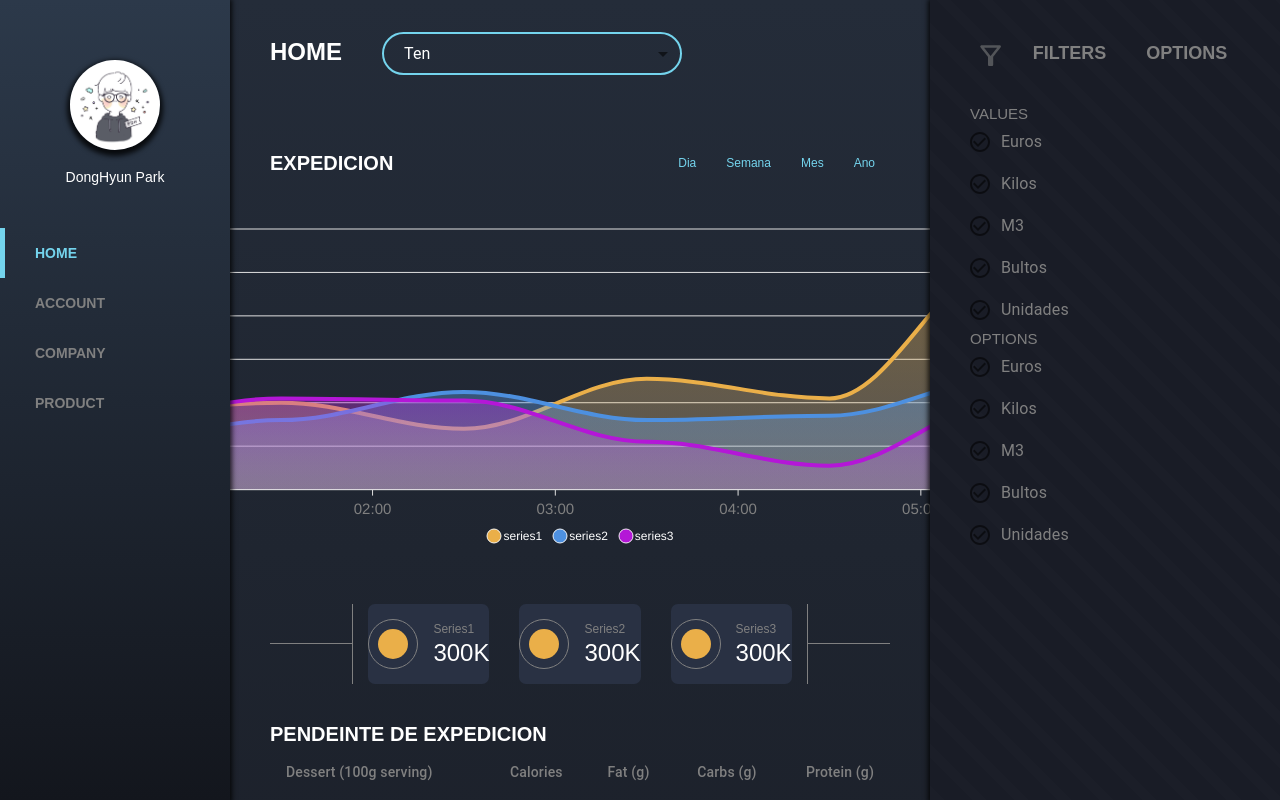
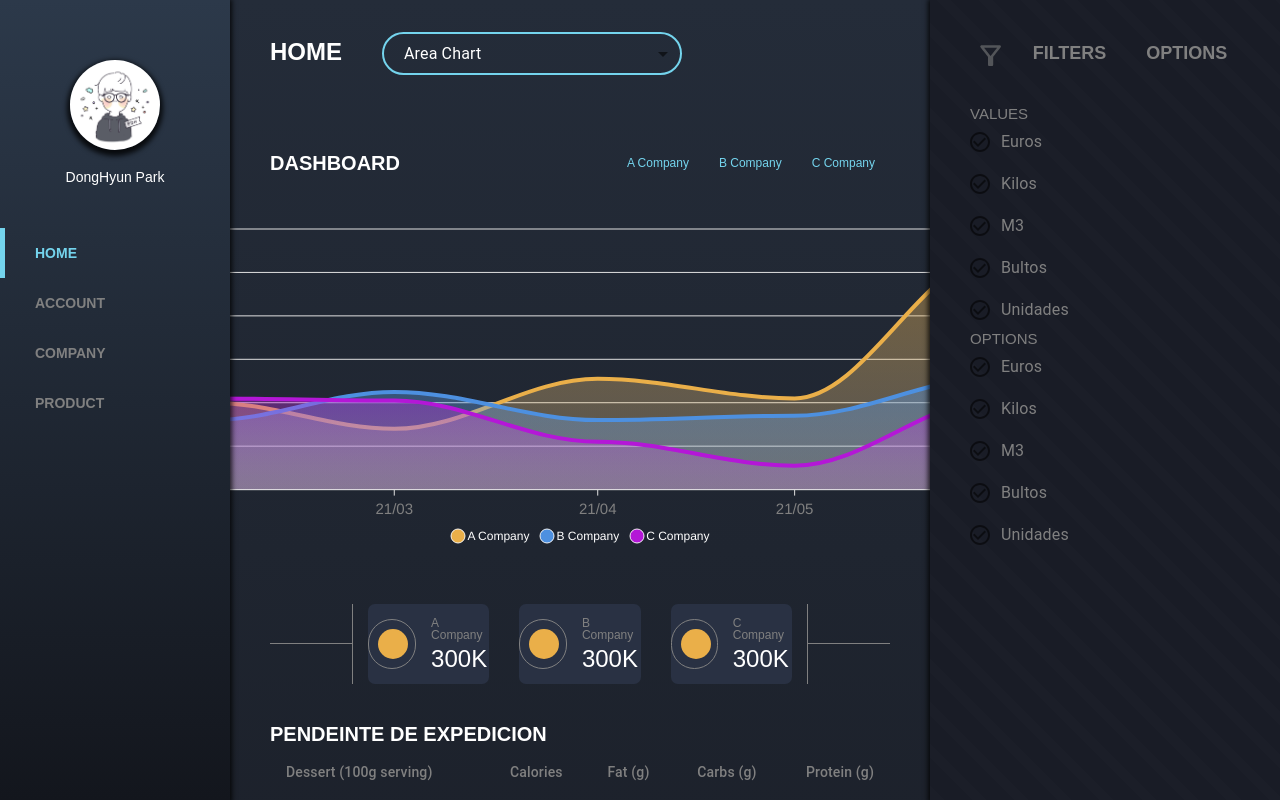
Before and after one commit to qkrdkwl9090/backoffice-react, a React (Create React App) app: page / in a window 1280 px wide. Shown: the top 800 px of the page. Built offline with nearby package versions, Linux system fonts and the light colour scheme; data requests are answered from the project's data file.

Commit message:
feat: add json-server, highlight

```diff
--- /dev/null
+++ b/db.json
@@ -0,0 +1,24 @@
+{
+    "chartData": [
+        {
+            "name": "A Company",
+            "data": [31, 40, 28, 51, 42, 109, 100]
+        }, {
+            "name": "B Company",
+            "data": [11, 32, 45, 32, 34, 52, 41]
+        }, {
+            "name": "C Company",
+            "data": [21, 42, 41, 22, 11, 42, 51]
+        }
+    ],
+    "company": [
+        { "id": 1, "name": "A Company", "onwerId": "1" },
+        { "id": 2, "name": "B Company", "onwerId": "2" },
+        { "id": 3, "name": "C Company", "onwerId": "3" }
+    ],
+    "account": [
+        { "id": 1, "name": "Test A", "birthday": "19900909", "companyId": "1" },
+        { "id": 2, "name": "Test B", "birthday": "19800809", "companyId": "2" },
+        { "id": 3, "name": "Test C", "birthday": "19900909", "companyId": "3" }
+    ]
+  }
--- a/package.json
+++ b/package.json
@@ -9,7 +9,9 @@
     "@testing-library/react": "^11.1.0",
     "@testing-library/user-event": "^12.1.10",
     "apexcharts": "^3.27.3",
+    "axios": "^0.21.1",
     "bulma": "^0.9.3",
+    "json-server": "^0.16.3",
     "react": "^17.0.2",
     "react-apexcharts": "^1.3.9",
     "react-dom": "^17.0.2",
@@ -22,8 +24,7 @@
   "scripts": {
     "start": "react-scripts start",
     "build": "react-scripts build",
-    "test": "react-scripts test",
-    "eject": "react-scripts eject"
+    "db": "json-server --watch db.json --port 5500"
   },
   "eslintConfig": {
     "extends": [
--- /dev/null
+++ b/src/api.js
@@ -0,0 +1,18 @@
+import axios from 'axios';
+
+const api = axios.create({
+    baseURL : "http://localhost:5500/",
+});
+
+export const homeApi= {
+    chartData: () => api.get("chartData"),
+}
+export const accountApi= {
+    getAccount: () => api.get("account"),
+}
+export const companyApi= {
+    getCompany: () => api.get("company"),
+}
+export const productApi= {
+    getProduct: () => api.get("product"),
+}
--- /dev/null
+++ b/src/components/Chart.js
@@ -0,0 +1,60 @@
+
+import ReactApexChart from 'react-apexcharts'
+
+function Chart({data}){
+    console.log(data);
+    const chartData = {
+        series: data,
+          options: {
+            chart: {
+              height: 350,
+              width: 1250,
+              type: 'area',
+              toolbar: {
+                show:false,
+              },
+            },
+            dataLabels:{
+                enabled:false
+            },
+            colors:['#eaaf49', '#4d90e0', '#b417d7'],
+            stroke: {
+              curve: 'smooth'
+            },
+            legend: {
+                labels:{
+                    colors: 'white'
+                }
+            },
+            xaxis: {
+              type: 'datetime',
+              labels: {
+                  style:{
+                      fontSize:'15px',
+                      colors:'grey'
+                  },
+                  format:'yy/MM'
+              },
+              categories: ["2021-01","2021-02","2021-03","2021-04","2021-05","2021-06","2021-07"],
+            },
+            yaxis: {
+                labels:{
+                    style:{
+                      fontSize:'15px',
+                      colors:'grey'
+                    }
+                }
+            },
+            tooltip: {
+              x: {
+                format: 'yy/MM'
+              },
+              theme:'dark'
+            },
+        }
+    }
+    return (
+        <ReactApexChart options={chartData.options} series={chartData.series} type="area" height={chartData.options.chart.height} width={chartData.options.chart.width}/>
+    )
+}
+export default Chart;
--- /dev/null
+++ b/src/components/Highlight.js
@@ -0,0 +1,102 @@
+import styled from 'styled-components';
+
+const HighlightContainer = styled.section`
+    display: flex;
+    margin: 40px;
+`
+const EmptyLeft = styled.div`
+    width:30%;
+    height:80px;
+    border-right: 1px solid grey;
+`
+const EmptyRight = styled.div`
+    width:30%;
+    height:80px;
+    border-left: 1px solid grey;
+`
+const EmptyTop = styled.div`
+    height:40px;
+    border-bottom: 1px solid grey;
+`
+const Highlight = styled.div`
+    width:100%;
+    display: flex;
+    align-content: center;
+    justify-content: center;
+`
+const HighlightContent = styled.div`
+    margin: 0 15px;
+    width:27%;
+    border-radius: 7px;
+    height:100%;
+    background-color: #293143;
+    display: flex;
+    justify-content: center;
+    align-items: center;
+`
+const ContentColorBorder = styled.div`
+    width:50px;
+    height:50px;
+    border-radius: 25px;
+    border: 1px solid grey;
+    padding: 9px 0 0 9px;
+`
+const ContentColor = styled.div`
+    width:30px;
+    height:30px;
+    border-radius: 25px;
+    background-color:#eaaf49;
+`
+const Content = styled.div`
+    margin-left:15px;
+`
+const ContentTitle = styled.div`
+    color:grey;
+`
+const ContentData = styled.div`
+    margin-top:6px;
+    font-size: 24px;
+`
+function HighLight(){
+    return (
+        <HighlightContainer>
+            <EmptyLeft>
+                <EmptyTop/>
+            </EmptyLeft>
+            <Highlight>
+                <HighlightContent>
+                    <ContentColorBorder>
+                        <ContentColor/>
+                    </ContentColorBorder>
+                    <Content>
+                        <ContentTitle>A Company</ContentTitle>
+                        <ContentData>300K</ContentData>
+                    </Content>
+                </HighlightContent>
+                <HighlightContent>
+                    <ContentColorBorder>
+                        <ContentColor/>
+                    </ContentColorBorder>
+                    <Content>
+                        <ContentTitle>B Company</ContentTitle>
+                        <ContentData>300K</ContentData>
+                    </Content>
+                </HighlightContent>
+                <HighlightContent>
+                    <ContentColorBorder>
+                        <ContentColor/>
+                    </ContentColorBorder>
+                    <Content>
+                        <ContentTitle>C Company</ContentTitle>
+                        <ContentData>300K</ContentData>
+                    </Content>
+                </HighlightContent>
+            </Highlight>
+            <EmptyRight>
+                <EmptyTop/>
+            </EmptyRight>
+        </HighlightContainer>
+    )
+
+}
+export default HighLight;
--- a/src/routes/home/HomeContainer.js
+++ b/src/routes/home/HomeContainer.js
@@ -1,8 +1,18 @@
+import React, {useState, useEffect} from "react";
 import HomePresenter from "./HomePresenter";
+import {homeApi} from "api"
 
 const HomeContainer = () => {
+    const [chart, setChart] = useState([]);
+    async function getData(){
+        const {data} = await homeApi.chartData();
+        setChart(data);
+    }
+    useEffect(() => {
+        getData();
+    }, [])
     return(
-        <HomePresenter></HomePresenter>
+        <HomePresenter data={chart}></HomePresenter>
     )
 
 }
--- a/src/routes/home/HomePresenter.js
+++ b/src/routes/home/HomePresenter.js
@@ -5,13 +5,14 @@ import Select from '@material-ui/core/Select';
 import MenuItem from '@material-ui/core/MenuItem';
 import { withStyles } from '@material-ui/core/styles';
 import InputBase from '@material-ui/core/InputBase';
-import ReactApexChart from 'react-apexcharts'
 import Table from '@material-ui/core/Table';
 import TableBody from '@material-ui/core/TableBody';
 import TableCell from '@material-ui/core/TableCell';
 import TableContainer from '@material-ui/core/TableContainer';
 import TableHead from '@material-ui/core/TableHead';
 import TableRow from '@material-ui/core/TableRow';
+import Chart from 'components/Chart';
+import HighLight from 'components/Highlight';
 
 const Top = styled.section`
     display: flex;
@@ -43,6 +44,8 @@ const Menu = styled.li`
     color: #74d4ed;
     padding :10px 15px;
     border-radius: 25px;
+    cursor: pointer;
+    transition: background-color .3s ease-in-out;
     &:hover{
         background-color: #74d4ed;
         color:rgb(36,44,57);
@@ -53,66 +56,7 @@ const ChartContainer = styled.section`
     flex-direction:column;
     align-items: center;
 `
-const HighlightContainer = styled.section`
-    display: flex;
-    margin: 40px;
-`
-const EmptyLeft = styled.div`
-    width:30%;
-    height:80px;
-    border-right: 1px solid grey;
-`
-const EmptyRight = styled.div`
-    width:30%;
-    height:80px;
-    border-left: 1px solid grey;
-`
-const EmptyTop = styled.div`
-    height:40px;
-    border-bottom: 1px solid grey;
-`
 
-const Highlight = styled.div`
-    width:100%;
-    display: flex;
-    align-content: center;
-    justify-content: center;
-`
-const HighlightContent = styled.div`
-    margin: 0 15px;
-    width:27%;
-    border-radius: 7px;
-    height:100%;
-    background-color: #293143;
-    display: flex;
-    justify-content: center;
-    align-items: center;
-`
-const ContentColorBorder = styled.div`
-    width:50px;
-    height:50px;
-    border-radius: 25px;
-    border: 1px solid grey;
-    padding: 9px 0 0 9px;
-`
-const ContentColor = styled.div`
-    width:30px;
-    height:30px;
-    border-radius: 25px;
-    background-color:#eaaf49;
-`
-const Content = styled.div`
-    margin-left:15px;
-
-`
-const ContentTitle = styled.div`
-    color:grey;
-
-`
-const ContentData = styled.div`
-    margin-top:6px;
-    font-size: 24px;
-`
 const TableContainerR = styled.section`
     margin :40px 40px;
 `
@@ -134,64 +78,7 @@ const BootstrapInput = withStyles((theme) => ({
         },
     },
   }))(InputBase);
-  const chartData = {
-    series: [{
-        name: 'series1',
-        data: [31, 40, 28, 51, 42, 109, 100]
-      }, {
-        name: 'series2',
-        data: [11, 32, 45, 32, 34, 52, 41]
-      }, {
-        name: 'series3',
-        data: [21, 42, 41, 22, 11, 42, 51]
-      }],
-      options: {
-        chart: {
-          height: 350,
-          width: 1250,
-          type: 'area',
-          toolbar: {
-            show:false,
-          },
-        },
-        dataLabels:{
-            enabled:false
-        },
-        colors:['#eaaf49', '#4d90e0', '#b417d7'],
-        stroke: {
-          curve: 'smooth'
-        },
-        legend: {
-            labels:{
-                colors: 'white'
-            }
-        },
-        xaxis: {
-          type: 'datetime',
-          labels: {
-              style:{
-                  fontSize:'15px',
-                  colors:'grey'
-              },
-          },
-          categories: ["2018-09-19T00:00:00.000Z", "2018-09-19T01:30:00.000Z", "2018-09-19T02:30:00.000Z", "2018-09-19T03:30:00.000Z", "2018-09-19T04:30:00.000Z", "2018-09-19T05:30:00.000Z", "2018-09-19T06:30:00.000Z"]
-        },
-        yaxis: {
-            labels:{
-                style:{
-                  fontSize:'15px',
-                  colors:'grey'
-                }
-            }
-        },
-        tooltip: {
-          x: {
-            format: 'dd/MM/yy HH:mm'
-          },
-          theme:'dark'
-        },
-    }
-}
+
 const StyledTableCell = withStyles((theme) => ({
     head: {
       color: 'grey',
@@ -227,7 +114,7 @@ const StyledTableCell = withStyles((theme) => ({
     createData('Cupcake', 305, 3.7, 67, 4.3),
     createData('Gingerbread', 356, 16.0, 49, 3.9),
   ];
-const HomePresenter = () => (
+const HomePresenter = ({data}) => (
     <Home>
         <Top>
             <Title>HOME</Title>
@@ -237,68 +124,29 @@ const HomePresenter = () => (
                 id="demo-simple-select-outlined"
                   value={10}
                 //   onChange={handleChange}
-                label="Age"
+                label="Area Chart"
                 input={<BootstrapInput/>}
                 >
-                <MenuItem value={10}>Ten</MenuItem>
-                <MenuItem value={20}>Twenty</MenuItem>
-                <MenuItem value={30}>Thirty</MenuItem>
+                <MenuItem value={10}>Area Chart</MenuItem>
+                <MenuItem value={20}>Line Chart</MenuItem>
+                <MenuItem value={30}>Candle Chart</MenuItem>
                 </Select>
         </FormControl>
         </Top>
         <ChartContainer>
             <ChartTop>
-                <SubTitle>EXPEDICION</SubTitle>
+                <SubTitle>DASHBOARD</SubTitle>
                 <ChartMenu>
-                    <Menu>Dia</Menu>
-                    <Menu>Semana</Menu>
-                    <Menu>Mes</Menu>
-                    <Menu>Ano</Menu>
+                    <Menu>A Company</Menu>
+                    <Menu>B Company</Menu>
+                    <Menu>C Company</Menu>
                 </ChartMenu>
             </ChartTop>
-            <ReactApexChart options={chartData.options} series={chartData.series} type="area" height={chartData.options.chart.height} width={chartData.options.chart.width}/>
+            <Chart data={data}/>
         </ChartContainer>
-        <HighlightContainer>
-            <EmptyLeft>
-                <EmptyTop/>
-            </EmptyLeft>
-            <Highlight>
-                <HighlightContent>
-                    <ContentColorBorder>
-                        <ContentColor/>
-                    </ContentColorBorder>
-                    <Content>
-                        <ContentTitle>Series1</ContentTitle>
-                        <ContentData>300K</ContentData>
-                    </Content>
-                </HighlightContent>
-                <HighlightContent>
-                    <ContentColorBorder>
-                        <ContentColor/>
-                    </ContentColorBorder>
-                    <Content>
-                        <ContentTitle>Series2</ContentTitle>
-                        <ContentData>300K</ContentData>
-                    </Content>
-                </HighlightContent>
-                <HighlightContent>
-                    <ContentColorBorder>
-                        <ContentColor/>
-                    </ContentColorBorder>
-                    <Content>
-                        <ContentTitle>Series3</ContentTitle>
-                        <ContentData>300K</ContentData>
-                    </Content>
-                </HighlightContent>
-
-            </Highlight>
-            <EmptyRight>
-                <EmptyTop/>
-            </EmptyRight>
-        </HighlightContainer>
+        <HighLight/>
         <TableContainerR>
             <SubTitle>PENDEINTE DE EXPEDICION</SubTitle>
-
             <TableContainer>
       <Table aria-label="customized table">
         <TableHead>
```
Also changed, not shown: 1 other file (tests, documents, lock files or other folders).
